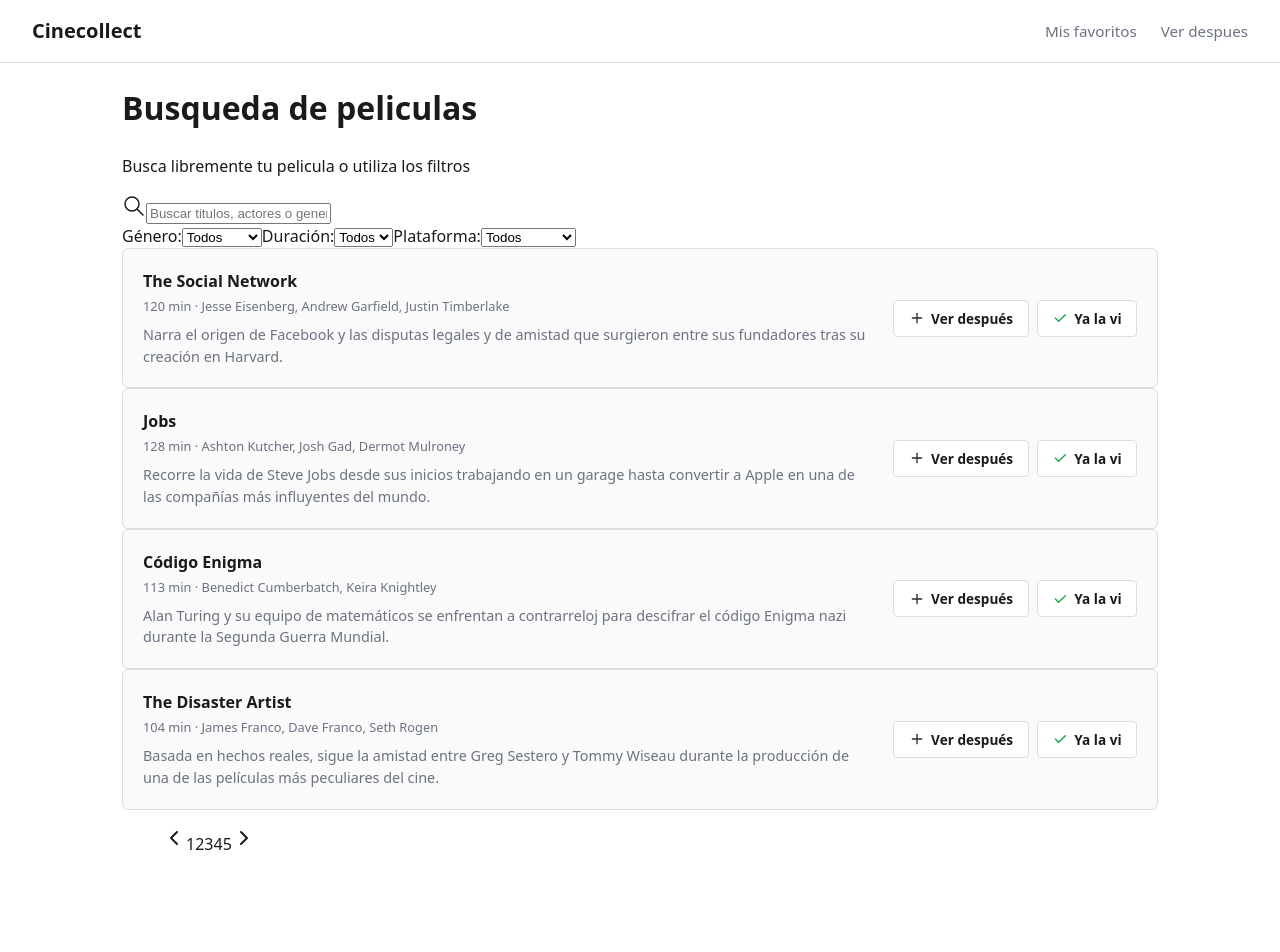
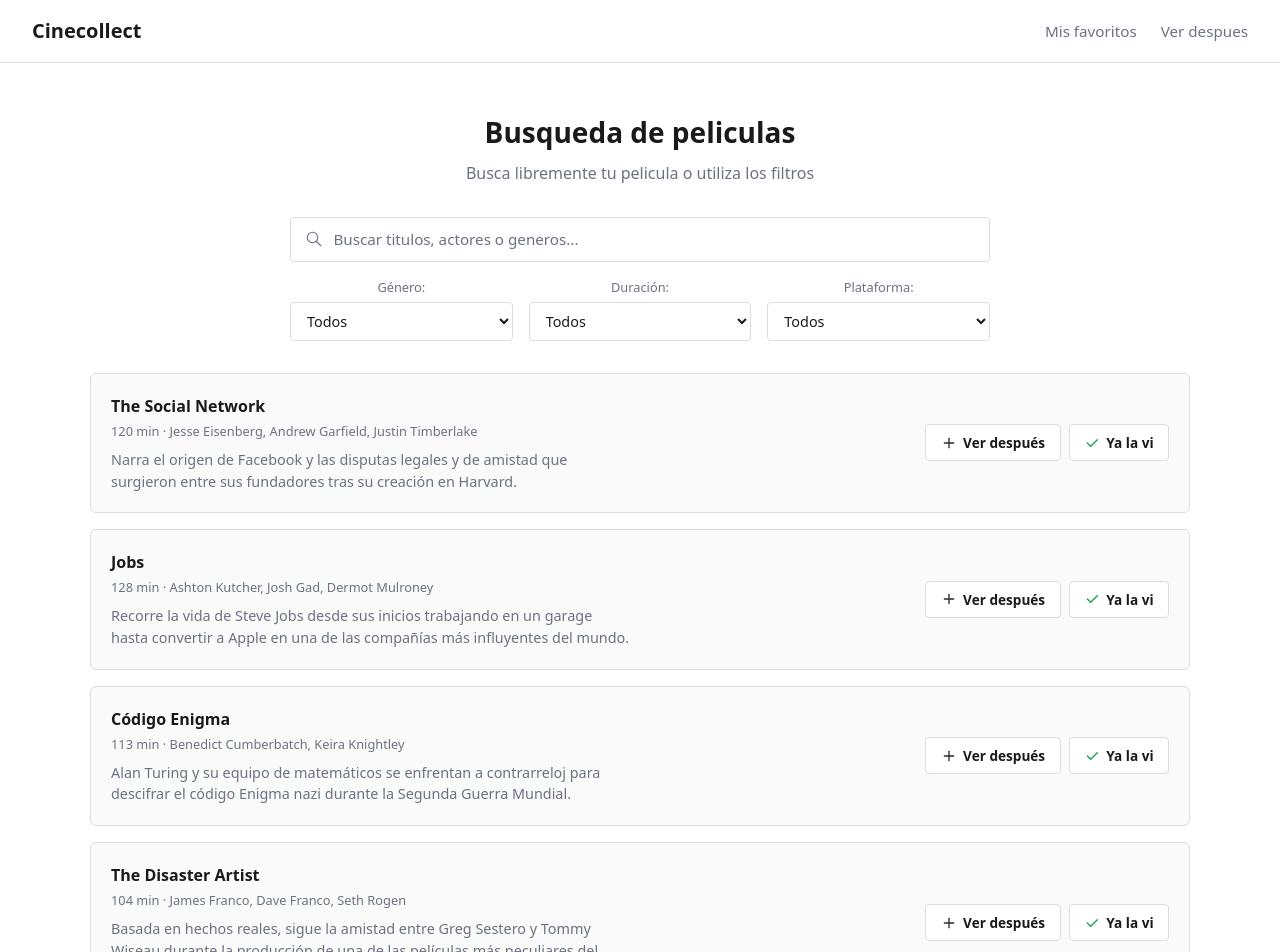
Before and after one commit to floreslog/cinecollect-project, a React (Vite) app in the folder client/: page / in a window 1280 px wide. Shown: the top 952 px of the page. Before the commit the page ends 872 px from the top, so only its background shows below. Built offline with nearby package versions, Linux system fonts and the light colour scheme.

Commit message:
feat: implementar pagina catalogo en la pagina de inicio

```diff
--- a/client/src/App.tsx
+++ b/client/src/App.tsx
@@ -1,124 +1,12 @@
 import './App.css';
-import { peliculas } from './data/peliculas';
-import CardPelicula from './components/card-pelicula/CardPelicula';
 import Header from './components/header/Header';
+import Catalogo from './pages/catalogo/Catalogo';
 
 export default function App() {
   return (
     <>
       <Header />
-
-      <main className="catalogo-main">
-        <h1>Busqueda de peliculas</h1>
-        <p>Busca libremente tu pelicula o utiliza los filtros</p>
-
-        <form className="form-busqueda" role="search">
-          <div className="campo-busqueda">
-            <svg
-              xmlns="http://www.w3.org/2000/svg"
-              width="24"
-              height="24"
-              viewBox="0 0 24 24"
-              fill="none"
-              stroke="currentColor"
-              strokeWidth="1.5"
-              strokeLinecap="round"
-              strokeLinejoin="round"
-              className="icon icon-tabler icons-tabler-outline icon-tabler-search"
-            >
-              <path stroke="none" d="M0 0h24v24H0z" fill="none" />
-              <path d="M10 10m-7 0a7 7 0 1 0 14 0a7 7 0 1 0 -14 0" />
-              <path d="M21 21l-6 -6" />
-            </svg>
-
-            <input
-              required
-              type="text"
-              placeholder="Buscar titulos, actores o generos..."
-            />
-          </div>
-
-          <div className="busqueda-filtros">
-            <label htmlFor="genero">Género:</label>
-            <select name="genero" id="genero">
-              <option value="">Todos</option>
-              <option value="terror">Terror</option>
-              <option value="comedia">Comedia</option>
-              <option value="drama">Drama</option>
-              <option value="romance">Romance</option>
-            </select>
-
-            <label htmlFor="duracion">Duración:</label>
-            <select name="duracion" id="duracion">
-              <option value="">Todos</option>
-              <option value="corta">Corta</option>
-              <option value="media">Media</option>
-              <option value="larga">Larga</option>
-            </select>
-
-            <label htmlFor="plataforma">Plataforma:</label>
-            <select name="plataforma" id="plataforma">
-              <option value="">Todos</option>
-              <option value="netflix">Netflix</option>
-              <option value="prime-video">Prime Video</option>
-              <option value="hbo">HBO</option>
-              <option value="disney-plus">Disney+</option>
-            </select>
-          </div>
-        </form>
-
-        <div className="lista-de-peliculas">
-          {peliculas.map((pelicula) => (
-            <CardPelicula key={pelicula.nombre} pelicula={pelicula} />
-          ))}
-        </div>
-
-        <nav>
-          <ul className="paginacion">
-            <a href="">
-              <svg
-                xmlns="http://www.w3.org/2000/svg"
-                width="24"
-                height="24"
-                viewBox="0 0 24 24"
-                fill="none"
-                stroke="currentColor"
-                strokeWidth="2"
-                strokeLinecap="round"
-                strokeLinejoin="round"
-                className="icon icon-tabler icons-tabler-outline icon-tabler-chevron-left"
-              >
-                <path stroke="none" d="M0 0h24v24H0z" fill="none" />
-                <path d="M15 6l-6 6l6 6" />
-              </svg>
-            </a>
-            <a href="" className="activo">
-              1
-            </a>
-            <a href="">2</a>
-            <a href="">3</a>
-            <a href="">4</a>
-            <a href="">5</a>
-            <a href="">
-              <svg
-                xmlns="http://www.w3.org/2000/svg"
-                width="24"
-                height="24"
-                viewBox="0 0 24 24"
-                fill="none"
-                stroke="currentColor"
-                strokeWidth="2"
-                strokeLinecap="round"
-                strokeLinejoin="round"
-                className="icon icon-tabler icons-tabler-outline icon-tabler-chevron-right"
-              >
-                <path stroke="none" d="M0 0h24v24H0z" fill="none" />
-                <path d="M9 6l6 6l-6 6" />
-              </svg>
-            </a>
-          </ul>
-        </nav>
-      </main>
+      <Catalogo />
     </>
   );
 }
```
